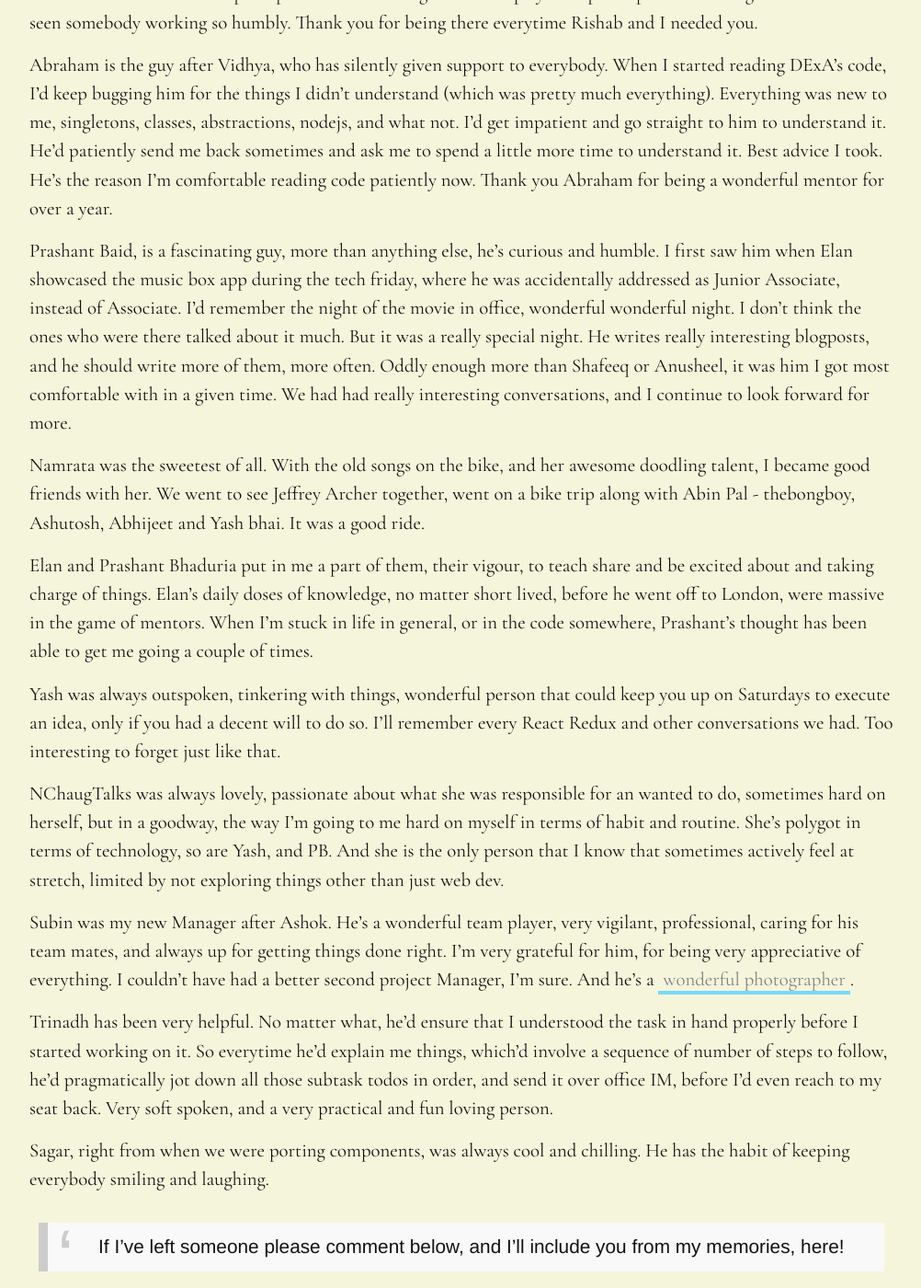
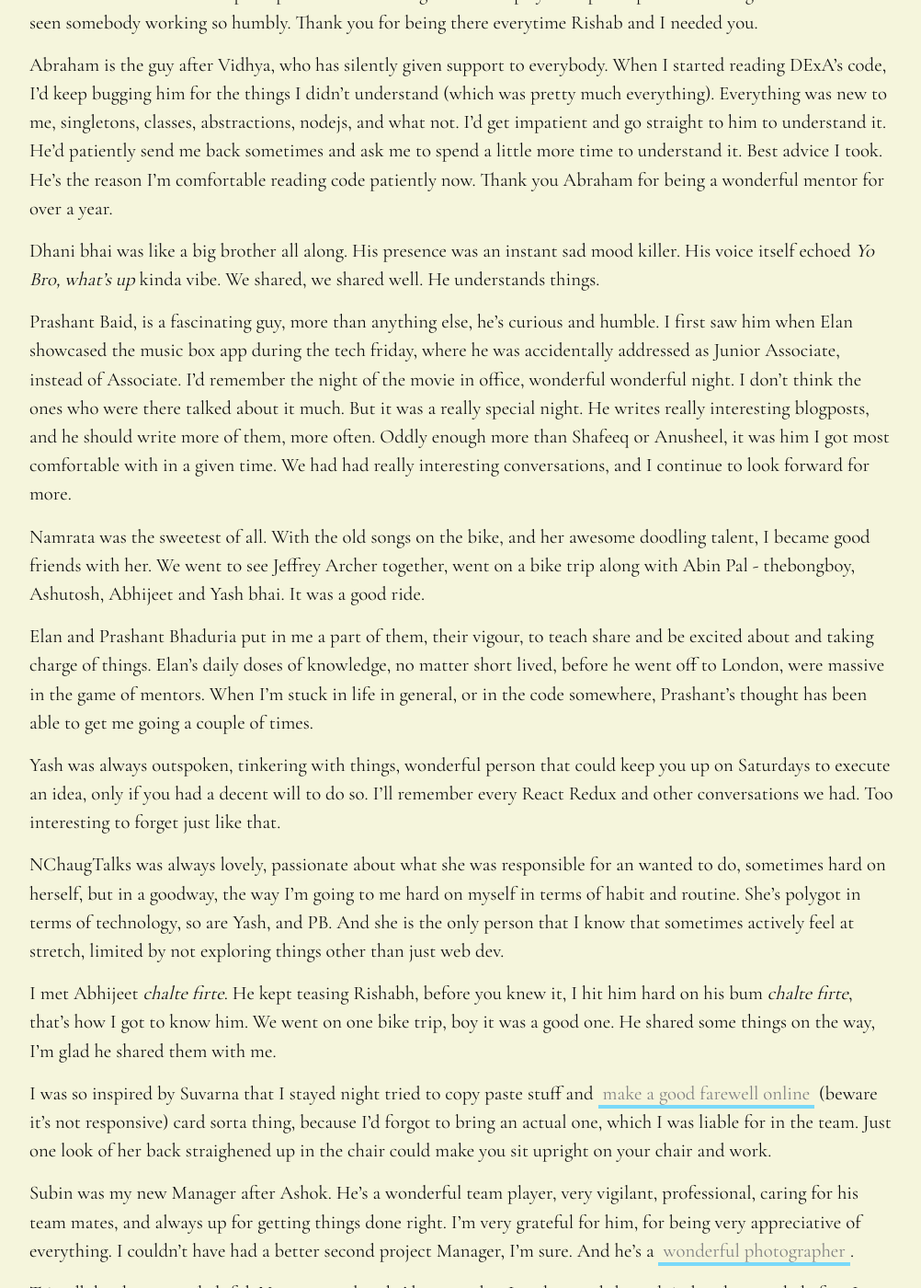
Before and after one commit to gdad-s-river/gdad-s-river.github.io, a Jekyll site: the page built from _posts/2017-01-01-goodbye-sapient.md, in a window 1280 px wide and 1400 px high, scrolled down 3443 px. Shown: the whole window at 92% size, without its empty margins (138-1140 px from the left). Built offline with Jekyll 4.4.1, drawn with Linux system fonts in a browser that asks for light colours; comment, search, counter and statistics services are not loaded.

Commit message:
latest post edited

```diff
--- a/_posts/2017-01-01-goodbye-sapient.md
+++ b/_posts/2017-01-01-goodbye-sapient.md
@@ -58,6 +58,8 @@ Pinky has been up with the most needed tasks and finished them in time. She's ve
 
 Abraham is the guy after Vidhya, who has silently given support to everybody. When I started reading DExA's code, I'd keep bugging him for the things I didn't understand (which was pretty much everything). Everything was new to me, singletons, classes, abstractions, nodejs, and what not. I'd get impatient and go straight to him to understand it. He'd patiently send me back sometimes and ask me to spend a little more time to understand it. Best advice I took. He's the reason I'm comfortable reading code patiently now. Thank you Abraham for being a wonderful mentor for over a year.
 
+Dhani bhai was like a big brother all along. His presence was an instant sad mood killer. His voice itself echoed _Yo Bro, what's up_ kinda vibe. We shared, we shared well. He understands things.
+
 Prashant Baid, is a fascinating guy, more than anything else, he's curious and humble. I first saw him when Elan showcased the music box app during the tech friday, where he was accidentally addressed as Junior Associate, instead of Associate. I'd remember the night of the movie in office, wonderful wonderful night. I don't think the ones who were there talked about it much. But it was a really special night. He writes really interesting blogposts, and he should write more of them, more often. Oddly enough more than Shafeeq or Anusheel, it was him I got most comfortable with in a given time. We had had really interesting conversations, and I continue to look forward for more.
 
 Namrata was the sweetest of all. With the old songs on the bike, and her awesome doodling talent, I became good friends with her. We went to see Jeffrey Archer together, went on a bike trip along with Abin Pal - thebongboy, Ashutosh, Abhijeet and Yash bhai. It was a good ride.
@@ -67,6 +69,10 @@ Elan and Prashant Bhaduria put in me a part of them, their vigour, to teach shar
 Yash was always outspoken, tinkering with things, wonderful person that could keep you up on Saturdays to execute an idea, only if you had a decent will to do so. I'll remember every React Redux and other conversations we had. Too interesting to forget just like that.
 
 NChaugTalks was always lovely, passionate about what she was responsible for an wanted to do, sometimes hard on herself, but in a goodway, the way I'm going to me hard on myself in terms of habit and routine. She's polygot in terms of technology, so are Yash, and PB. And she is the only person that I know that sometimes actively feel at stretch, limited by not exploring things other than just web dev.
+
+I met Abhijeet _chalte firte_. He kept teasing Rishabh, before you knew it, I hit him hard on his bum _chalte firte_, that's how I got to know him. We went on one bike trip, boy it was a good one. He shared some things on the way, I'm glad he shared them with me.
+
+I was so inspired by Suvarna that I stayed night tried to copy paste stuff and [make a good farewell online](https://suvi277.github.io/) (beware it's not responsive) card sorta thing, because I'd forgot to bring an actual one, which I was liable for in the team. Just one look of her back straighened up in the chair could make you sit upright on your chair and work.
 
 Subin was my new Manager after Ashok. He's a wonderful team player, very vigilant, professional, caring for his team mates, and always up for getting things done right. I'm very grateful for him, for being very appreciative of everything. I couldn't have had a better second project Manager, I'm sure. And he's a [wonderful photographer](https://subinpaul.com/).
 
--- a/sw.js
+++ b/sw.js
@@ -2,7 +2,7 @@
 layout: null
 ---
 
-const staticCacheName = "gdad-s-river-static-v21";
+const staticCacheName = "gdad-s-river-static-v22";
 
 console.log("installing service worker");
 
```
